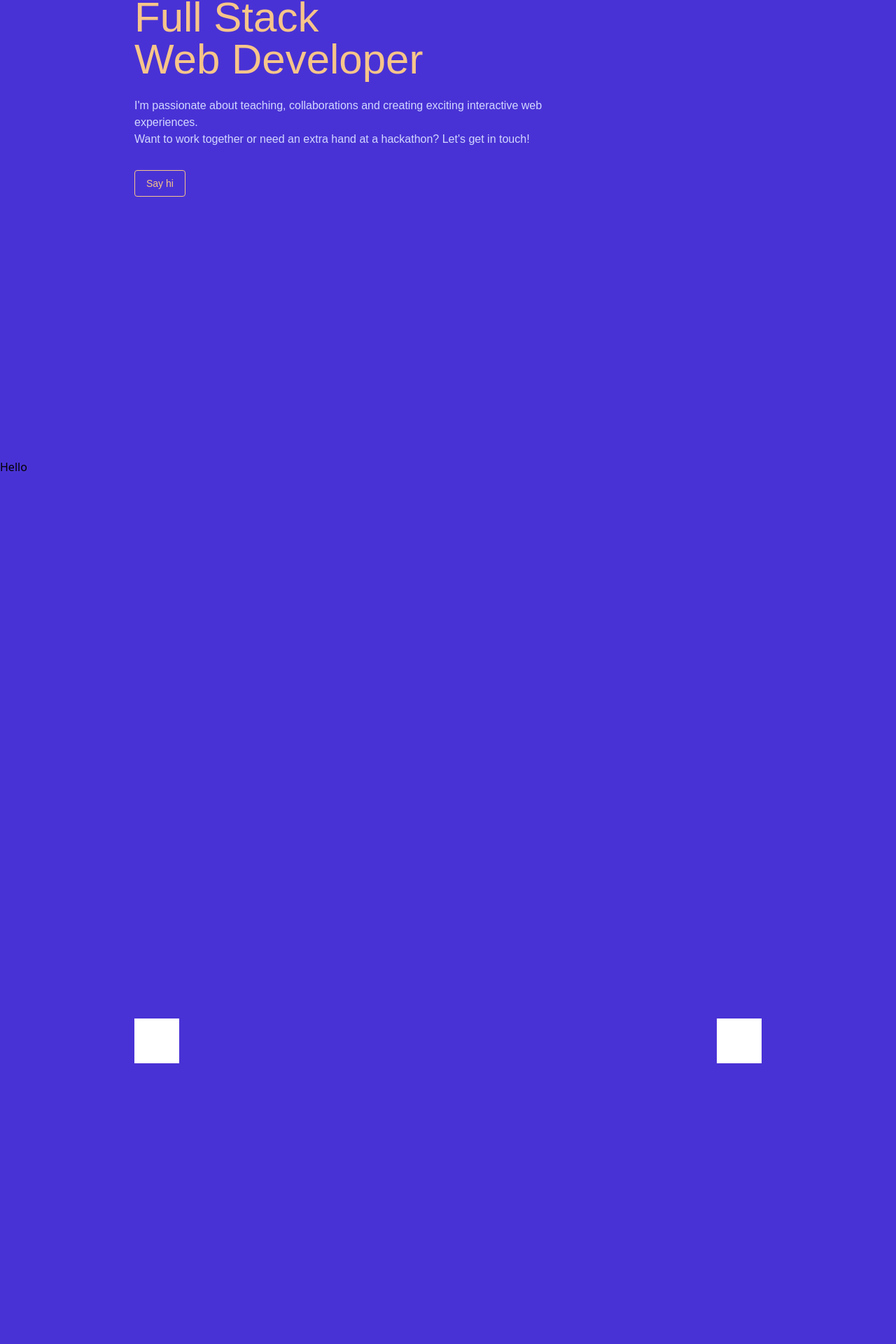
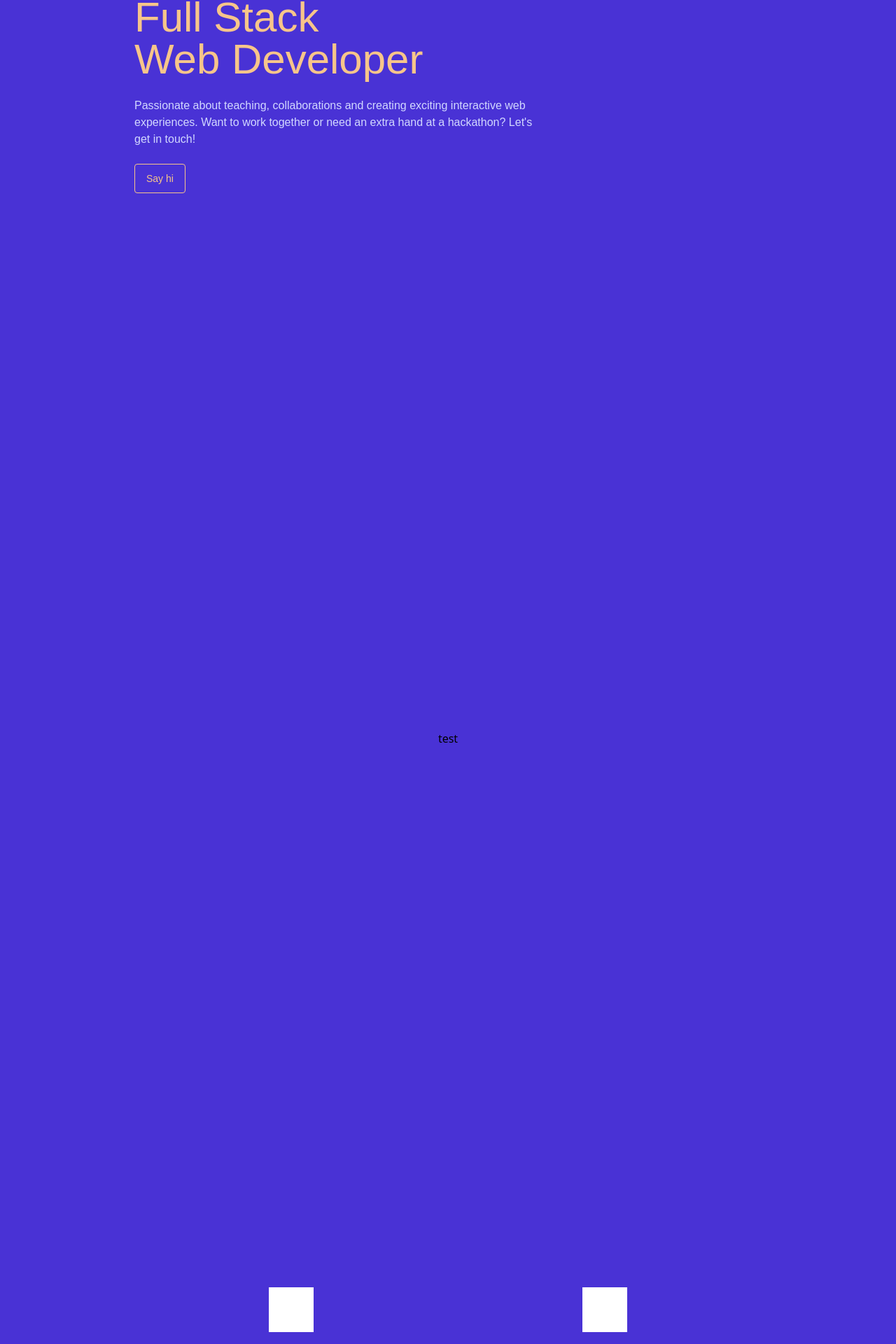
Before and after one commit to adrianHards/adrianhards.github.io, a React (Create React App) app: page / in a window 1280 px wide. Shown: the part 317-2237 px from the top of the page at 70% size. Built offline with nearby package versions, Linux system fonts and the light colour scheme; a web font is replaced by a local one.

Commit message:
fix centering of projects

```diff
--- a/src/components/About.js
+++ b/src/components/About.js
@@ -19,8 +19,8 @@ function About() {
       initial="hidden"
     >
 
-      <div class="h-screen">
-        Hello
+      <div class="flex items-center justify-center h-screen">
+        test
       </div>
 
     </motion.div>
--- a/src/components/Header.js
+++ b/src/components/Header.js
@@ -22,13 +22,13 @@ function Header() {
           <div class="text-[#F7C58A] text-6xl  pb-6">
             Full Stack <br /> Web Developer
           </div>
-          <div class="text-[#d2d8ff] text-l  font-light pb-8 w-[660px]">
-            I'm passionate about teaching, collaborations and creating exciting interactive web experiences. <br />
+          <div class="text-[#d2d8ff] text-l  font-light pb-8 w-[580px]">
+            Passionate about teaching, collaborations and creating exciting interactive web experiences.
             Want to work together or need an extra hand at a hackathon? Let's get in touch!
           </div>
-          <button class="text-sm font-light text-[#F7C58A] px-4 py-2 border border-[#F7C58A] hover:bg-[#F7C58A]/10 rounded">
+          <a href="mailto:adrian.hards@ahards.com" class="text-sm font-light text-[#F7C58A] px-4 py-3 border border-[#F7C58A] hover:bg-[#F7C58A]/10 rounded">
             Say hi
-          </button>
+          </a>
         </header>
       </motion.div>
     </div>
--- a/src/components/Projects.js
+++ b/src/components/Projects.js
@@ -28,7 +28,8 @@ function Projects() {
       animate={controls}
       initial="hidden"
     >
-      <div class="h-screen flow-root ml-48 mr-48">
+      <div class="h-screen m-48">
+        <div class="flow-root ml-48 mr-48 pt-48">
           <motion.div variants={fromLeft}>
             <div class="float-left">
               <div class="project-card h-16 w-16 bg-white"></div>
@@ -41,6 +42,7 @@ function Projects() {
             </div>
           </motion.div>
         </div>
+      </div>
 
     </motion.div>
 
```
Lines whose indentation alone changed are shown as unchanged.
